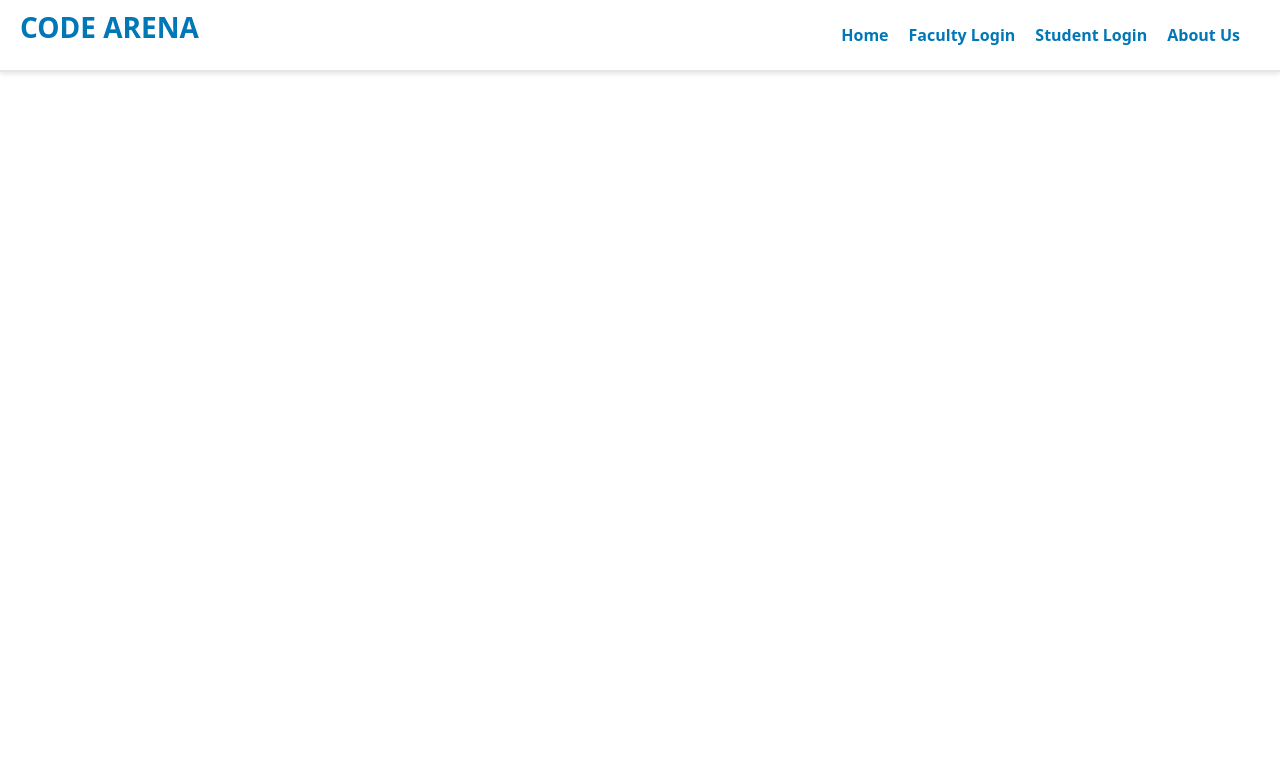
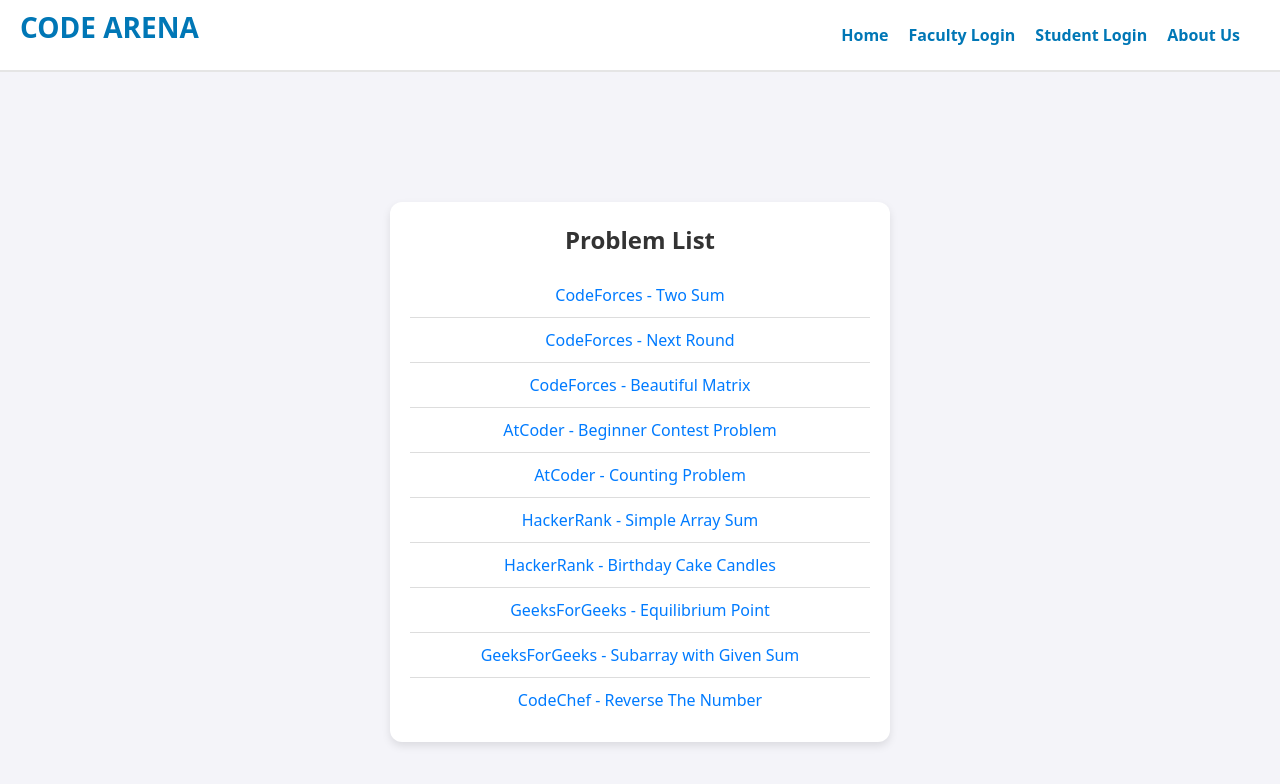
Before and after one commit to VitheshThiraviyam/Code-arena, a React (Vite) app in the folder frontend/: page /problemlist in a window 1280 px wide. Shown: the top 784 px of the page. Built offline with nearby package versions, Linux system fonts and the light colour scheme.

Commit message:
changess

```diff
--- a/frontend/src/App.css
+++ b/frontend/src/App.css
@@ -199,7 +199,7 @@
 }
 
 .join-btn:hover {
-  background: linear-gradient(135deg, #0099c3, #005f91);
+  background: linear-gradient(135deg, #dee6e9, #b4d3e4);
   transform: scale(1.05);
   box-shadow: 0px 4px 8px rgba(0, 0, 0, 0.2);
 }
--- a/frontend/src/App.jsx
+++ b/frontend/src/App.jsx
@@ -6,6 +6,7 @@
 import StudentHome from './assets/Studenthome';
 import AboutUs from './assets/AboutUs';
 import Header from './assets/Header';
+import Problemlist from './assets/Problemlist';
 
 function App() {
   return(
@@ -17,6 +18,7 @@
         <Route path='/Studentlogin' element={<StudentLogin/>}></Route>
         <Route path='/Studenthome' element={<StudentHome/>}></Route>
         <Route path='/Aboutus' element={<AboutUs/>}></Route>
+        <Route path='/problemlist' element={<Problemlist/>}></Route>
       </Routes>
   </div>
   );
--- a/frontend/src/assets/Home.jsx
+++ b/frontend/src/assets/Home.jsx
@@ -54,7 +54,7 @@
                     Join the platform, test your skills, and compete with peers in an engaging coding
                     environment!
                 </p>
-                <button className="join-btn">Get Started</button>
+                <Link to='/Studentlogin' className="join-btn"> Get Started</Link>
             </div>
 
             <div className="advantages">
--- /dev/null
+++ b/frontend/src/assets/Problemlist.css
@@ -0,0 +1,57 @@
+.problem-container {
+    display: flex;
+    justify-content: center;
+    align-items: center;
+    min-height: 100vh;
+    background-color: #f4f4f9;
+}
+
+.problem-card {
+    width: 90%;
+    max-width: 500px;
+    background: #ffffff;
+    padding: 20px;
+    border-radius: 12px;
+    box-shadow: 0 4px 8px rgba(0, 0, 0, 0.1);
+    text-align: center;
+}
+
+/* Title styling */
+.problem-title {
+    font-size: 24px;
+    font-weight: bold;
+    color: #333;
+    margin-bottom: 15px;
+}
+
+.problem-list {
+    list-style: none;
+    padding: 0;
+    margin: 0;
+}
+
+.problem-item {
+    padding: 10px;
+    border-bottom: 1px solid #ddd;
+    transition: background 0.3s ease-in-out;
+}
+
+.problem-item:last-child {
+    border-bottom: none;
+}
+
+.problem-item:hover {
+    background: #f0f0f5;
+}
+
+.problem-link {
+    text-decoration: none;
+    font-size: 16px;
+    font-weight: 500;
+    color: #007bff;
+    transition: color 0.3s ease-in-out;
+}
+
+.problem-link:hover {
+    color: #0056b3;
+}
--- /dev/null
+++ b/frontend/src/assets/Problemlist.jsx
@@ -0,0 +1,40 @@
+import React from "react";
+import "./Problemlist.css";
+function Problemlist() {
+    const problems = [
+        { name: "CodeForces - Two Sum", link: "https://codeforces.com/problemset/problem/1/A" },
+        { name: "CodeForces - Next Round", link: "https://codeforces.com/problemset/problem/158/A" },
+        { name: "CodeForces - Beautiful Matrix", link: "https://codeforces.com/problemset/problem/263/A" },
+        { name: "AtCoder - Beginner Contest Problem", link: "https://atcoder.jp/contests/abc300/tasks/abc300_a" },
+        { name: "AtCoder - Counting Problem", link: "https://atcoder.jp/contests/abc248/tasks/abc248_b" },
+        { name: "HackerRank - Simple Array Sum", link: "https://www.hackerrank.com/challenges/simple-array-sum/problem" },
+        { name: "HackerRank - Birthday Cake Candles", link: "https://www.hackerrank.com/challenges/birthday-cake-candles/problem" },
+        { name: "GeeksForGeeks - Equilibrium Point", link: "https://www.geeksforgeeks.org/problems/equilibrium-point-1587115620/1" },
+        { name: "GeeksForGeeks - Subarray with Given Sum", link: "https://www.geeksforgeeks.org/problems/subarray-with-given-sum-1587115621/1" },
+        { name: "CodeChef - Reverse The Number", link: "https://www.codechef.com/problems/FLOW007" }
+    ];
+
+    return (
+        <div className="problem-container">
+            <div className="problem-card">
+                <h2 className="problem-title">Problem List</h2>
+                <ul className="problem-list">
+                    {problems.map((problem, index) => (
+                        <li key={index} className="problem-item">
+                            <a
+                                href={problem.link}
+                                target="_blank"
+                                rel="noopener noreferrer"
+                                className="problem-link"
+                            >
+                                {problem.name}
+                            </a>
+                        </li>
+                    ))}
+                </ul>
+            </div>
+        </div>
+    );
+}
+
+export default Problemlist;
--- a/frontend/src/assets/Studenthome.jsx
+++ b/frontend/src/assets/Studenthome.jsx
@@ -1,63 +1,44 @@
 import { useState, useEffect } from "react";
 import "./StudentDashboard.css";
+import { Link } from "react-router-dom";
 
 function StudentDashboard() {
     const [userName, setUserName] = useState("Student");
-    const [performance, setPerformance] = useState({ score: 0, rank: "N/A" });
-    const [practiceProblems, setPracticeProblems] = useState([]);
-    const [nextContest, setNextContest] = useState(null);
-    const [resources, setResources] = useState([]);
 
     useEffect(() => {
         setUserName("John Doe");
-        setPerformance({ score: 95, rank: "Top 10%" });
-        setPracticeProblems([
-            { title: "Two Sum", link: "https://leetcode.com/problems/two-sum/" },
-            { title: "Binary Search", link: "https://leetcode.com/problems/binary-search/" },
-            { title: "Graph Traversal", link: "https://leetcode.com/tag/graph/" }
-        ]);
-        setNextContest({ name: "CodeFest 2025", date: "March 25, 2025" });
-        setResources([
-            { title: "DSA Handbook", link: "https://dsa-guide.com" },
-            { title: "React Docs", link: "https://react.dev" },
-        ]);
     }, []);
+
     return (
         <div className="dashboard-container">
             <h1>Welcome, {userName}!</h1>
+
             <div className="dashboard-section">
                 <h2>Performance</h2>
-                <a href="/performance" className="dashboard-box">
-                    View Performance (Score: {performance.score}, Rank: {performance.rank})
-                </a>
+                <Link to="/performance" className="dashboard-box">
+                    View Performance
+                </Link>
             </div>
+
             <div className="dashboard-section">
                 <h2>Practice Problems</h2>
-                <div className="dashboard-grid">
-                    {practiceProblems.map((problem, index) => (
-                        <a key={index} href={problem.link} target="_blank" rel="noopener noreferrer" className="dashboard-box">
-                            {problem.title}
-                        </a>
-                    ))}
-                </div>
+                <Link to="/problemlist" className="dashboard-box">
+                    View Problems
+                </Link>
             </div>
+
             <div className="dashboard-section">
                 <h2>Next Available Contest</h2>
-                {nextContest ? (
-                    <p>{nextContest.name} - {nextContest.date}</p>
-                ) : (
-                    <p>No upcoming contests</p>
-                )}
+                <Link to="/contest" className="dashboard-box">
+                    View Contest
+                </Link>
             </div>
+
             <div className="dashboard-section">
                 <h2>Study Materials & Resources</h2>
-                <ul>
-                    {resources.map((resource, index) => (
-                        <li key={index}>
-                            <a href={resource.link} target="_blank" rel="noopener noreferrer">{resource.title}</a>
-                        </li>
-                    ))}
-                </ul>
+                <Link to="/resources" className="dashboard-box">
+                    View Resources
+                </Link>
             </div>
         </div>
     );
```
Also changed, not shown: 2 other files (tests, documents, lock files or other folders).
